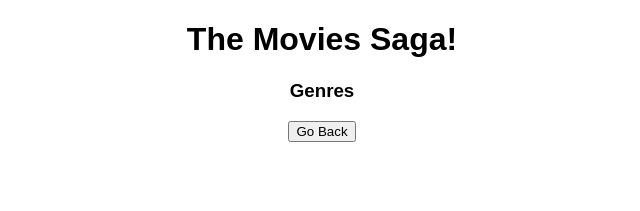
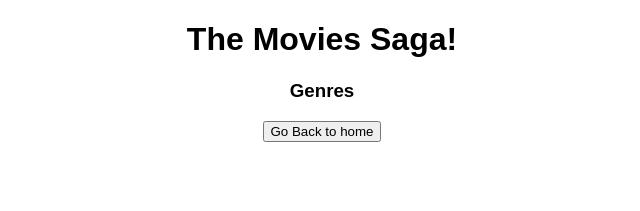
Before and after one commit to MeirSedlis/weekend-movie-sagas, a React (Create React App) app: page /#/details in a window 1280 px wide. Shown: the top 211 px of the page, without its empty margins (318-958 px from the left). Built offline with nearby package versions, Linux system fonts and the light colour scheme.

Commit message:
change home button text

```diff
--- a/src/components/MovieDetails/MovieDetails.jsx
+++ b/src/components/MovieDetails/MovieDetails.jsx
@@ -27,7 +27,7 @@ function MovieDetails() {
         genres.map((genre) => {
           return <p>{genre.name}!</p>;
         })}
-      <button onClick={goHome}>Go Back</button>
+      <button onClick={goHome}>Go Back to home</button>
     </>
   );
 }
```
